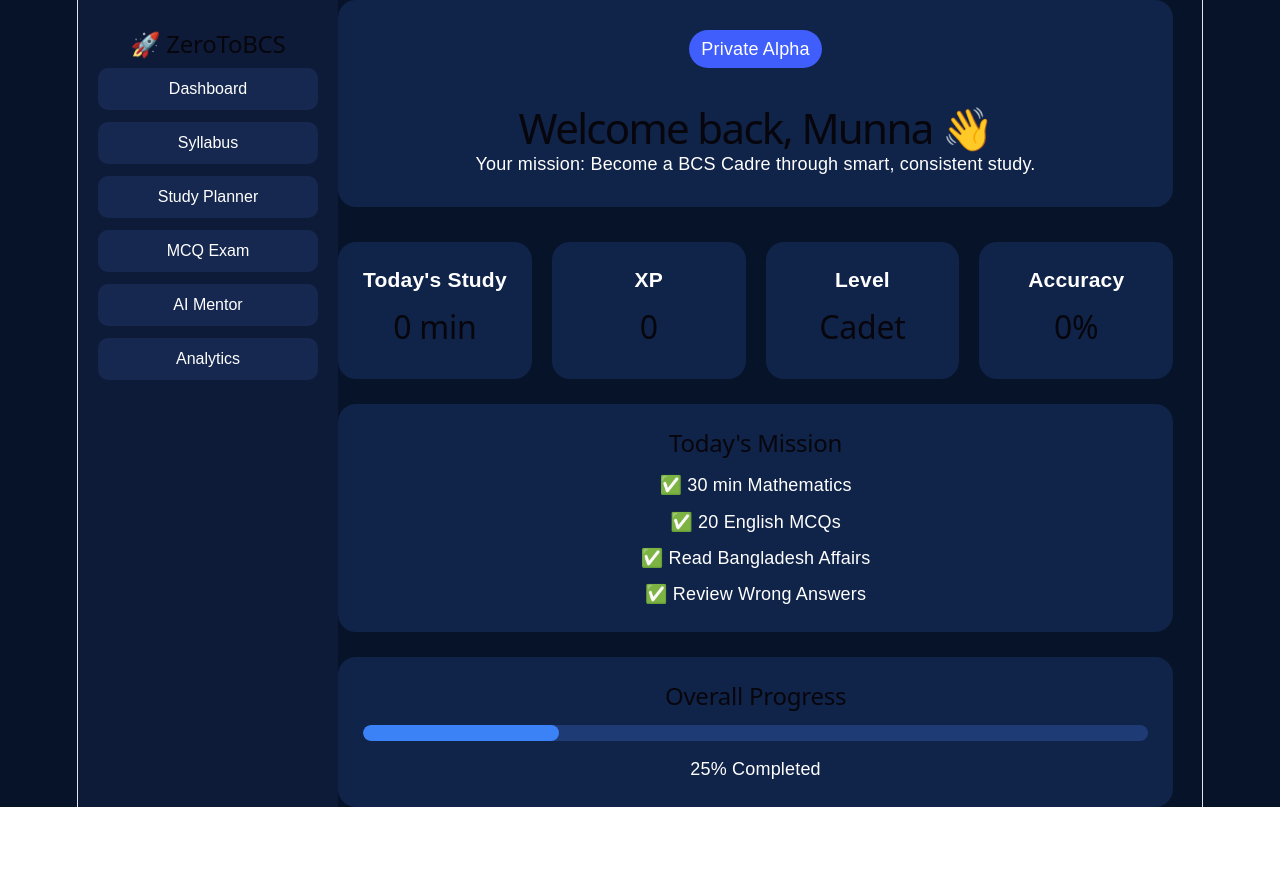
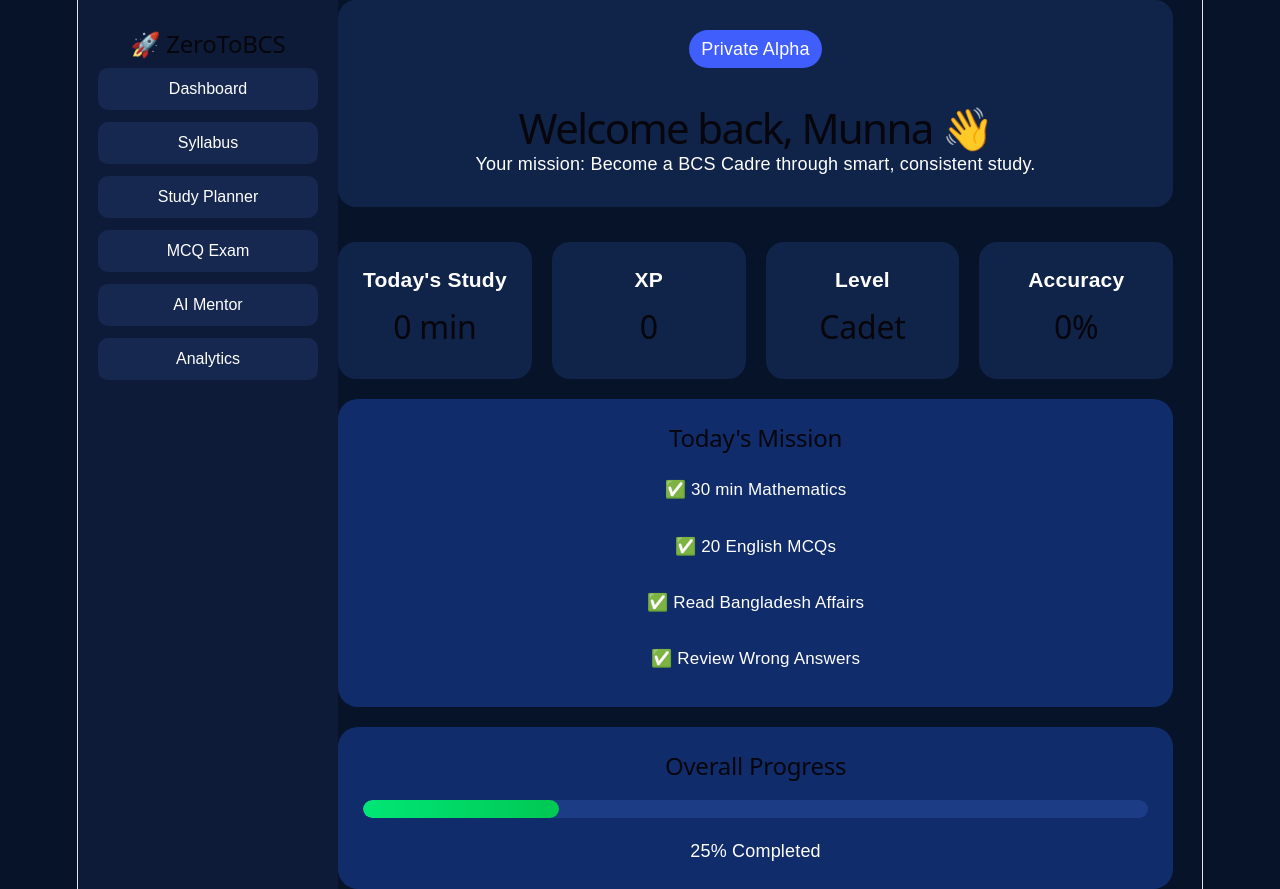
Before and after one commit to munna0toBCS/ZeroToBCS, a React (Vite) app: page / in a window 1280 px wide. Before the commit the page ends 807 px from the top, so only its background shows below. Built offline with nearby package versions, Linux system fonts and the light colour scheme.

Commit message:
Refactored dashboard into separate page

```diff
--- a/src/App.css
+++ b/src/App.css
@@ -125,3 +125,35 @@ body{
   background:#3b82f6;
   border-radius:30px;
 }
+.mission-card,
+.progress-card {
+  background: #102c6b;
+  border-radius: 20px;
+  padding: 25px;
+  margin-top: 20px;
+  color: white;
+}
+
+.mission-list {
+  margin-top: 15px;
+}
+
+.mission-item {
+  margin: 10px 0;
+  font-size: 17px;
+}
+
+.progress-bar {
+  width: 100%;
+  height: 18px;
+  background: #1c3d85;
+  border-radius: 20px;
+  overflow: hidden;
+  margin: 20px 0;
+}
+
+.progress-fill {
+  height: 100%;
+  background: linear-gradient(90deg, #00e676, #00c853);
+  border-radius: 20px;
+}
--- a/src/App.jsx
+++ b/src/App.jsx
@@ -1,5 +1,6 @@
 import { useState } from "react";
 import "./App.css";
+import Dashboard from "./pages/Dashboard";
 const stats = [
   { title: "Today's Study", value: "0 min" },
   { title: "XP", value: "0" },
@@ -50,51 +51,7 @@ export default function App() {
 
       <main className="content">
 
-{page === "dashboard" && (
-  <>
-    <section className="hero">
-      <span className="badge">Private Alpha</span>
-
-      <h1>Welcome back, Munna 👋</h1>
-
-      <p>
-        Your mission: Become a BCS Cadre through smart, consistent study.
-      </p>
-    </section>
-
-    <section className="cards">
-      {stats.map((item) => (
-        <div className="card" key={item.title}>
-          <h3>{item.title}</h3>
-          <h2>{item.value}</h2>
-        </div>
-      ))}
-    </section>
-    <section className="mission-card">
-  <h2>Today's Mission</h2>
-
-  <div className="mission-list">
-    {missions.map((mission) => (
-      <div className="mission-item" key={mission}>
-        ✅ {mission}
-      </div>
-    ))}
-  </div>
-</section>
-<section className="progress-card">
-  <h2>Overall Progress</h2>
-
-  <div className="progress-bar">
-    <div
-      className="progress-fill"
-      style={{ width: `${progress}%` }}
-    ></div>
-  </div>
-
-  <p>{progress}% Completed</p>
-</section>
-  </>
-)}
+{page === "dashboard" && <Dashboard />}
 
   {page === "syllabus" && (
   <>
--- /dev/null
+++ b/src/pages/Dashboard.jsx
@@ -0,0 +1,57 @@
+export default function Dashboard() {
+  return (
+    <>
+      <section className="hero">
+        <span className="badge">Private Alpha</span>
+
+        <h1>Welcome back, Munna 👋</h1>
+
+        <p>
+          Your mission: Become a BCS Cadre through smart, consistent study.
+        </p>
+      </section>
+
+      <section className="cards">
+        <div className="card">
+          <h3>Today's Study</h3>
+          <h2>0 min</h2>
+        </div>
+
+        <div className="card">
+          <h3>XP</h3>
+          <h2>0</h2>
+        </div>
+
+        <div className="card">
+          <h3>Level</h3>
+          <h2>Cadet</h2>
+        </div>
+
+        <div className="card">
+          <h3>Accuracy</h3>
+          <h2>0%</h2>
+        </div>
+      </section>
+      <section className="mission-card">
+  <h2>Today's Mission</h2>
+
+  <div className="mission-list">
+    <div className="mission-item">✅ 30 min Mathematics</div>
+    <div className="mission-item">✅ 20 English MCQs</div>
+    <div className="mission-item">✅ Read Bangladesh Affairs</div>
+    <div className="mission-item">✅ Review Wrong Answers</div>
+  </div>
+</section>
+
+<section className="progress-card">
+  <h2>Overall Progress</h2>
+
+  <div className="progress-bar">
+    <div className="progress-fill" style={{ width: "25%" }}></div>
+  </div>
+
+  <p>25% Completed</p>
+</section>
+    </>
+  );
+}
```
Also changed, not shown: src/pages/Analytics.jsx (added), src/pages/MCQ.jsx (added), src/pages/Mentor.jsx (added), src/pages/Planner.jsx (added), src/pages/Syllabus.jsx (added).
